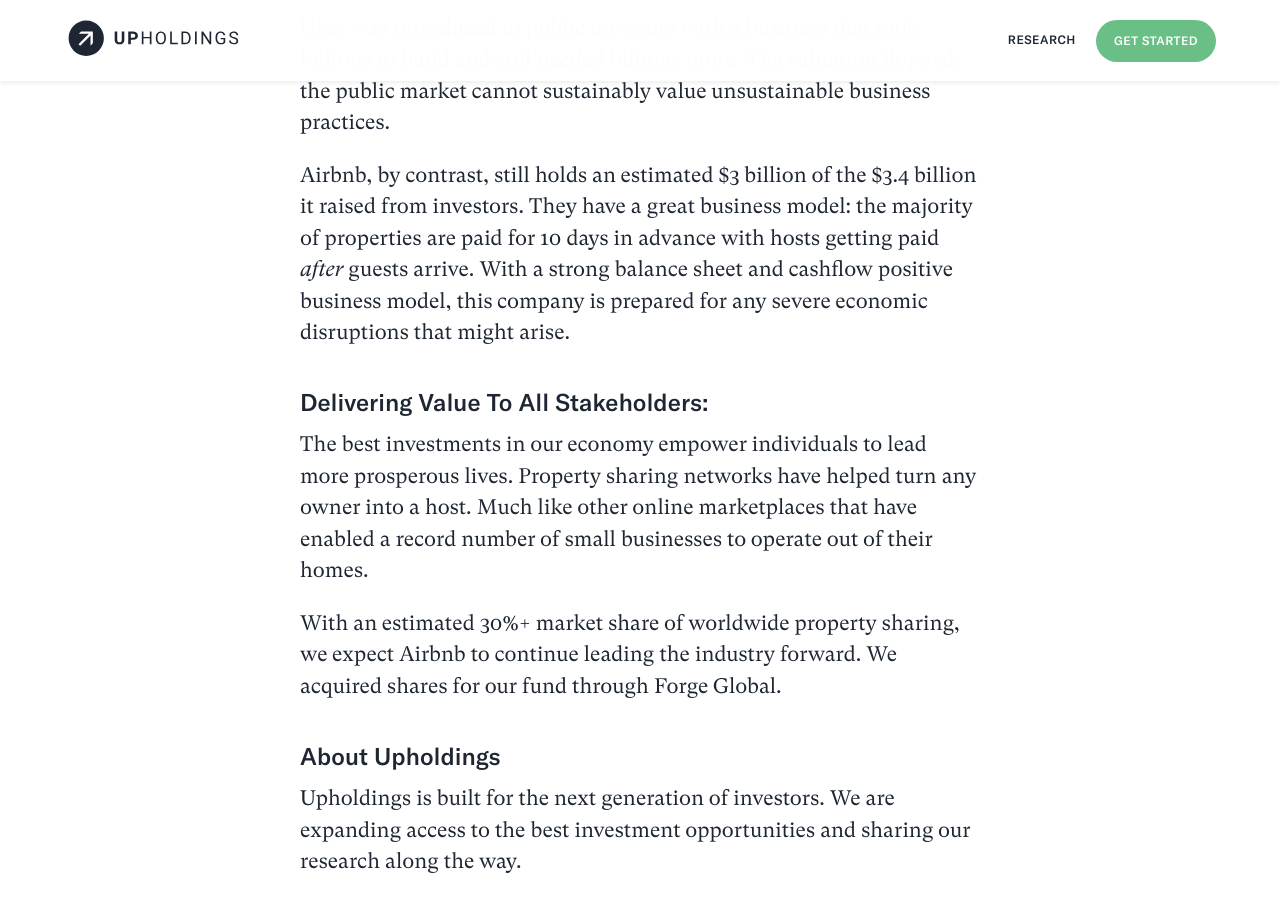
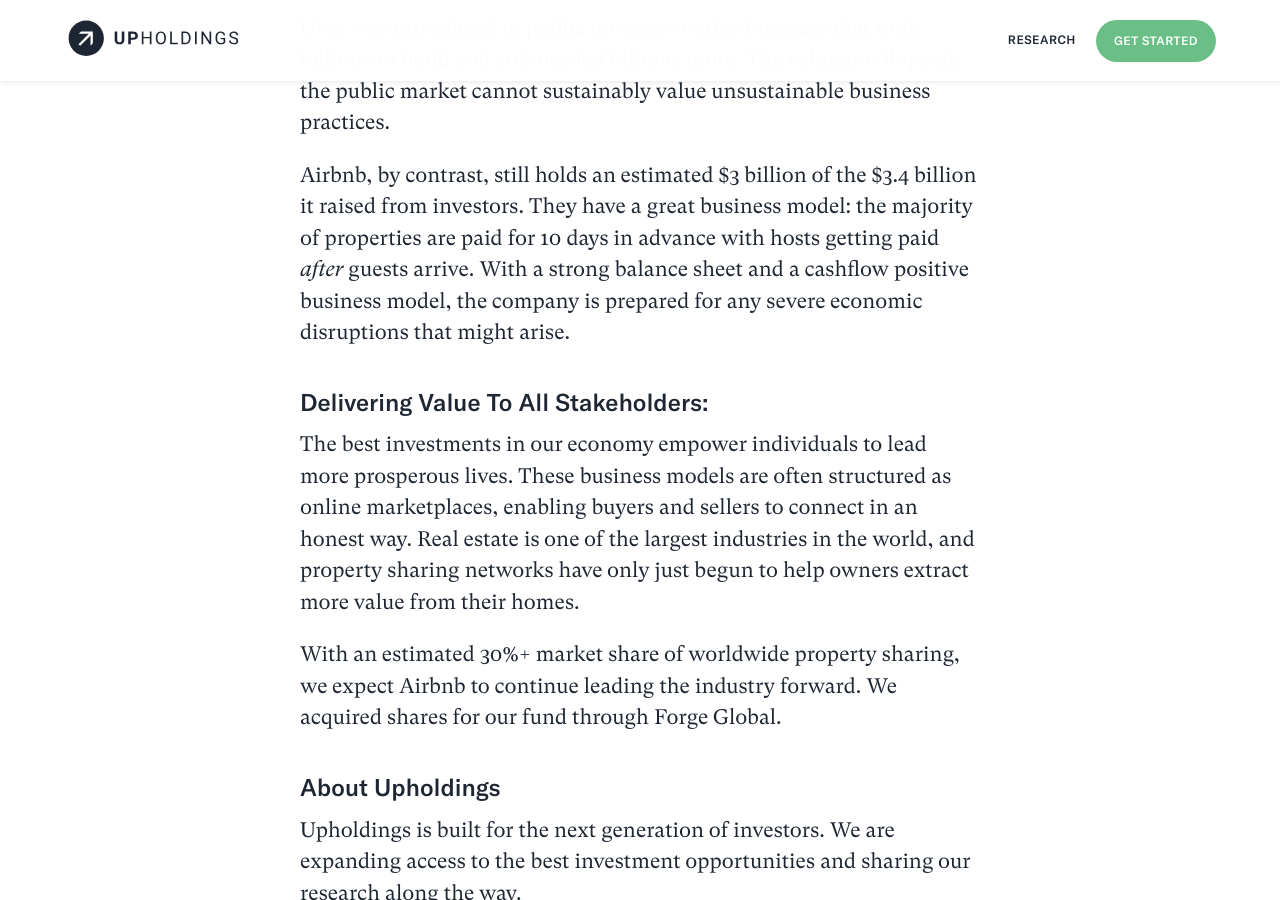
Before and after one commit to willanderson/Upholdings, a Jekyll site: the page built from _posts/2020-01-31-airbnb-draft.markdown, in a window 1280 px wide and 900 px high, scrolled down 1249 px. Built offline with Jekyll 4.4.1, drawn with Linux system fonts in a browser that asks for light colours; nearby versions of some CDN libraries; some web fonts are replaced; comment, search, counter and statistics services are not loaded.

Commit message:
Updated Airbnb Draft

```diff
--- a/_posts/2020-01-31-airbnb-draft.markdown
+++ b/_posts/2020-01-31-airbnb-draft.markdown
@@ -20,11 +20,11 @@
 
 Uber was introduced to public investors with a business that took billions to build and still needed billions more. The valuation flopped: the public market cannot sustainably value unsustainable business practices.
 
-Airbnb, by contrast, still holds an estimated $3 billion of the $3.4 billion it raised from investors. They have a great business model: the majority of properties are paid for 10 days in advance with hosts getting paid *after* guests arrive. With a strong balance sheet and cashflow positive business model, this company is prepared for any severe economic disruptions that might arise.
+Airbnb, by contrast, still holds an estimated $3 billion of the $3.4 billion it raised from investors. They have a great business model: the majority of properties are paid for 10 days in advance with hosts getting paid *after* guests arrive. With a strong balance sheet and a cashflow positive business model, the company is prepared for any severe economic disruptions that might arise.
 
 ## **Delivering Value To All Stakeholders:**
 
-The best investments in our economy empower individuals to lead more prosperous lives. Property sharing networks have helped turn any owner into a host. Much like other online marketplaces that have enabled a record number of small businesses to operate out of their homes.
+The best investments in our economy empower individuals to lead more prosperous lives. These business models are often structured as online marketplaces, enabling buyers and sellers to connect in an honest way. Real estate is one of the largest industries in the world, and property sharing networks have only just begun to help owners extract more value from their homes.
 
 With an estimated **30%\+ market share of worldwide property sharing**, we expect Airbnb to continue leading the industry forward. We acquired shares for our fund through Forge Global.
 
```
